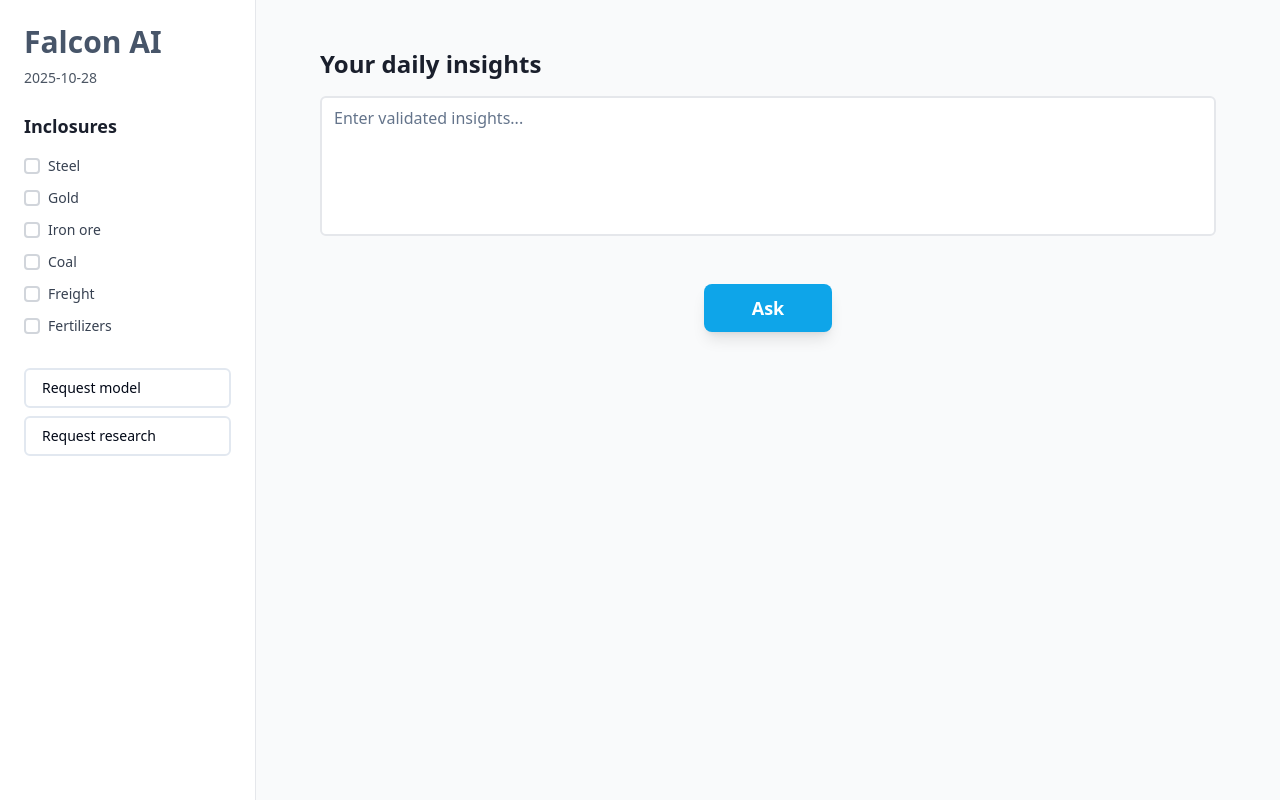
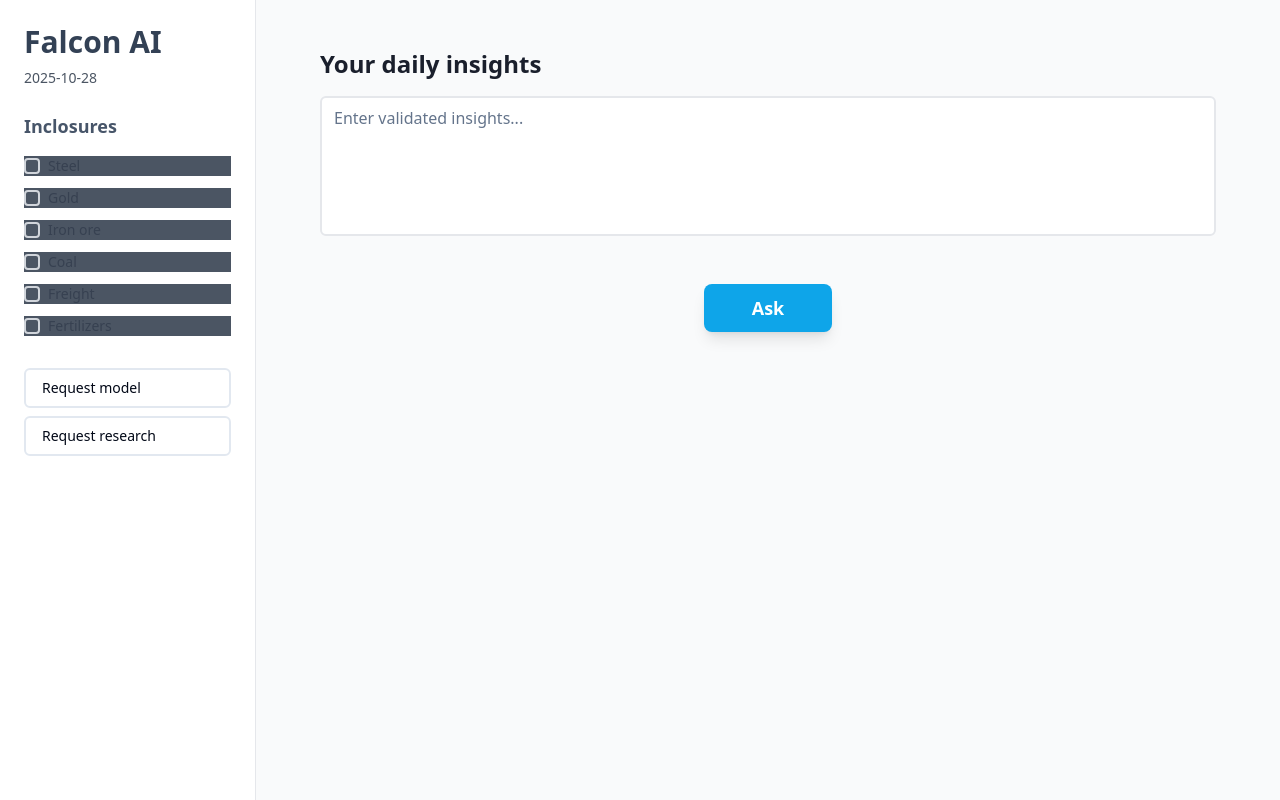
Before and after one commit to pr-poehali-dev/falcon-ai-dashboard, a React (Vite) app: page / in a window 1280 px wide. Built offline with nearby package versions, Linux system fonts and the light colour scheme.

Commit message:
Обновление 3 компонентов

```diff
--- a/src/pages/Index.tsx
+++ b/src/pages/Index.tsx
@@ -51,15 +51,15 @@ const Index = () => {
     <div className="min-h-screen bg-gray-50 flex">
       <aside className="w-64 bg-white border-r border-gray-200 p-6 space-y-6">
         <div className="space-y-2">
-          <h1 className="text-3xl font-semibold text-slate-600">Falcon AI</h1>
+          <h1 className="text-3xl font-semibold text-slate-700">Falcon AI</h1>
           <p className="text-sm text-gray-600">{getCurrentDate()}</p>
         </div>
 
         <div className="space-y-4">
-          <h2 className="text-lg font-semibold text-[#1A1F2C]">Inclosures</h2>
+          <h2 className="text-lg font-semibold text-slate-600">Inclosures</h2>
           <div className="space-y-3">
             {commodities.map((commodity) => (
-              <div key={commodity.id} className="flex items-center space-x-2">
+              <div key={commodity.id} className="flex items-center space-x-2 bg-gray-600">
                 <Checkbox
                   id={commodity.id}
                   checked={selectedCommodities.includes(commodity.id)}
```
